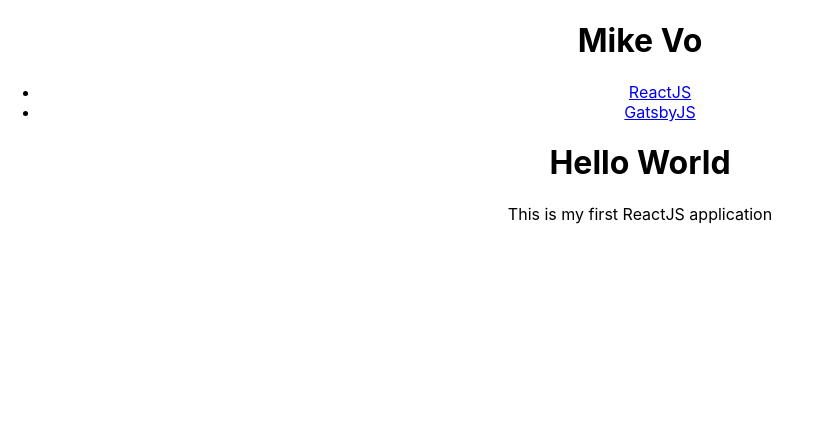
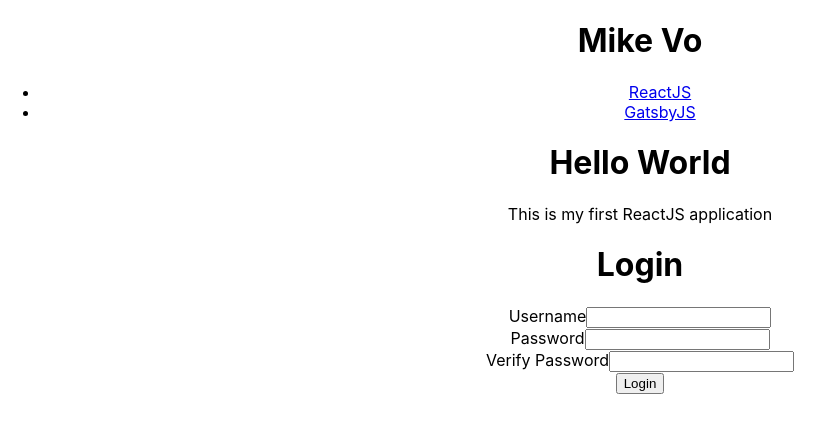
Before and after one commit to miketvo/reactjs-edu-demo, a React (Create React App) app: page / in a window 1280 px wide. Shown: the top 432 px of the page, without its empty margins (0-834 px from the left). Built offline with nearby package versions, Linux system fonts and the light colour scheme.

Commit message:
Added login form

```diff
--- a/src/App.js
+++ b/src/App.js
@@ -2,6 +2,7 @@
 import Jumbotron from "./components/Jumbotron";
 import Header from "./components/Header";
 import Nav from "./components/Nav";
+import LoginForm from "./components/LoginForm";
 
 function App() {
   let links = [
@@ -24,6 +25,7 @@
         title="Hello World"
         subtitle="This is my first ReactJS application"
       />
+      <LoginForm />
     </div>
   );
 }
--- /dev/null
+++ b/src/components/LoginForm.js
@@ -0,0 +1,26 @@
+const LoginForm = () => (
+  <form target="" method="post">
+    <h1>Login</h1>
+
+    <div>
+      <label htmlFor="username">Username</label>
+      <input id="username" name="username" type="text" />
+    </div>
+
+    <div>
+      <label htmlFor="password">Password</label>
+      <input id="password" name="password" type="password" />
+    </div>
+
+    <div>
+      <label htmlFor="verify-password">Verify Password</label>
+      <input id="verify-password" name="verify_password" type="password" />
+    </div>
+
+    <div>
+      <input type="submit" value="Login" />
+    </div>
+  </form>
+);
+
+export default LoginForm;
```
